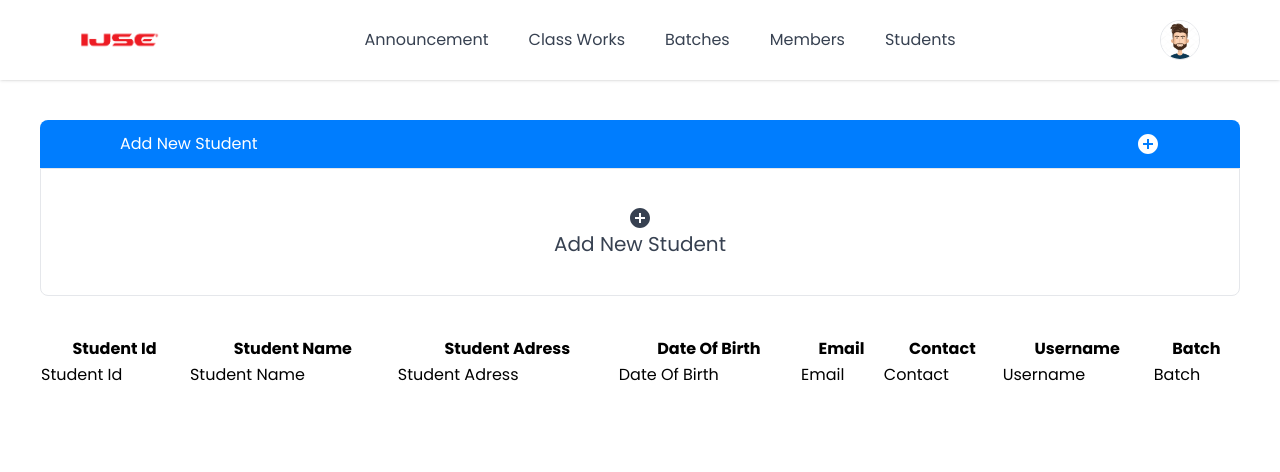
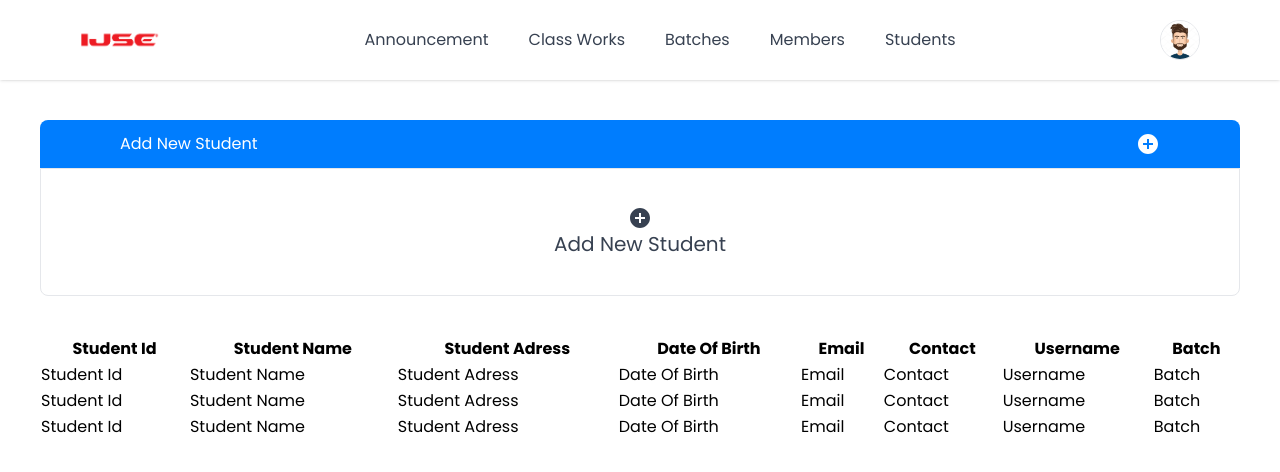
Before and after one commit to Sandun-Induranga/Learning-Management-System, a React (Vite) app in the folder frontend/: page /teacher/students in a window 1280 px wide. Shown: the top 472 px of the page. Built offline with nearby package versions, Linux system fonts and the light colour scheme; no server answers; the HTML template or start-up script is replaced by a standard one.

Commit message:
Get All Student

```diff
--- a/frontend/src/components/Student/Student.tsx
+++ b/frontend/src/components/Student/Student.tsx
@@ -1,8 +1,15 @@
 const Student = () => {
   return (
-    <>
-      <h1>Dasun Shanaka</h1>
-    </>
+    <tr>
+      <td>Student Id</td>
+      <td>Student Name</td>
+      <td>Student Adress</td>
+      <td>Date Of Birth</td>
+      <td>Email</td>
+      <td>Contact</td>
+      <td>Username</td>
+      <td>Batch</td>
+    </tr>
   );
 };
 
--- a/frontend/src/pages/StudentPage/StudentPage.tsx
+++ b/frontend/src/pages/StudentPage/StudentPage.tsx
@@ -1,9 +1,10 @@
-import { useState } from "react";
+import { useEffect, useState } from "react";
 import Header from "../../components/Header";
 import Student from "../../components/Student/Student";
 import { AddCircle, DoDisturbOn } from "@mui/icons-material";
 import { ThemeProvider } from "@emotion/react";
 import { Autocomplete, Button, TextField, createTheme } from "@mui/material";
+import api from "../../api";
 
 const theme = createTheme({
   palette: {
@@ -13,11 +14,29 @@ const theme = createTheme({
   },
 });
 
+type StudentDetail = {};
+
 const StudentPage = () => {
   const [isClickedAddButton, setIsClickedAddButton] = useState<boolean>(false);
+  const [studentList, setStudentList] = useState<StudentDetail>();
 
   const bindAddAndDiscartEvent = () => {
     setIsClickedAddButton(!isClickedAddButton);
+  };
+
+  useEffect(() => {
+    getAllBatches();
+  });
+
+  const getAllBatches = () => {
+    api
+      .get("batch")
+      .then((res) => {
+        setStudentList(res.data.responseData);
+      })
+      .catch((error) => {
+        console.log(error);
+      });
   };
 
   return (
@@ -78,14 +97,14 @@ const StudentPage = () => {
                     required
                   />
                   <TextField
-                    label="Date Of Birth"
+                    // label="Date Of Birth"
                     type="date"
                     fullWidth
                     color="primary"
                     name="batchName"
                     // value={batchName}
                     // onChange={handleInputChange}
-                    placeholder="Enter Batch Name"
+                    // placeholder="Enter Batch Name"
                     required
                   />
                   <TextField
@@ -170,16 +189,9 @@ const StudentPage = () => {
               </tr>
             </thead>
             <tbody>
-              <tr>
-                <td>Student Id</td>
-                <td>Student Name</td>
-                <td>Student Adress</td>
-                <td>Date Of Birth</td>
-                <td>Email</td>
-                <td>Contact</td>
-                <td>Username</td>
-                <td>Batch</td>
-              </tr>
+              <Student />
+              <Student />
+              <Student />
             </tbody>
           </table>
         </main>
```
